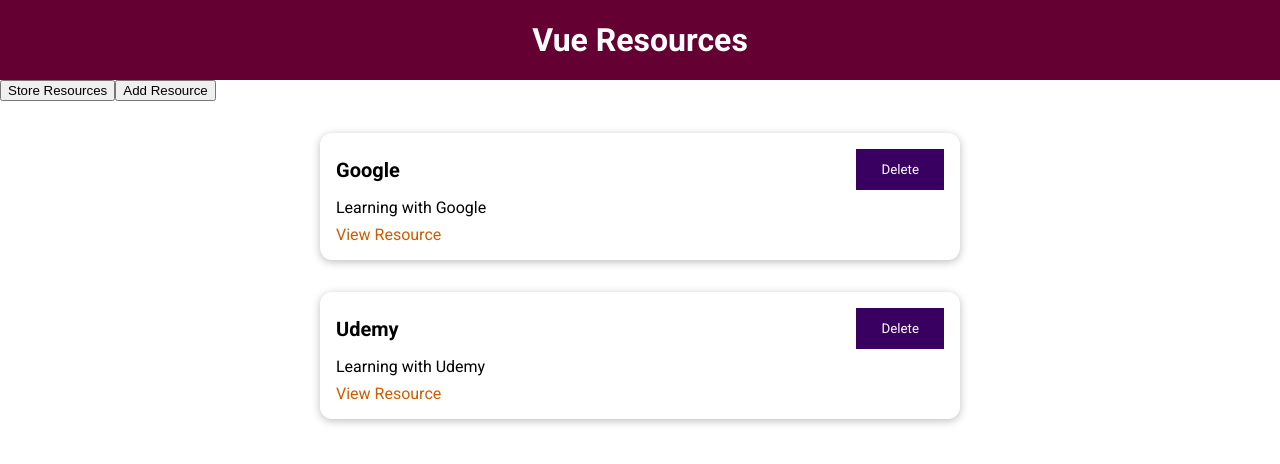
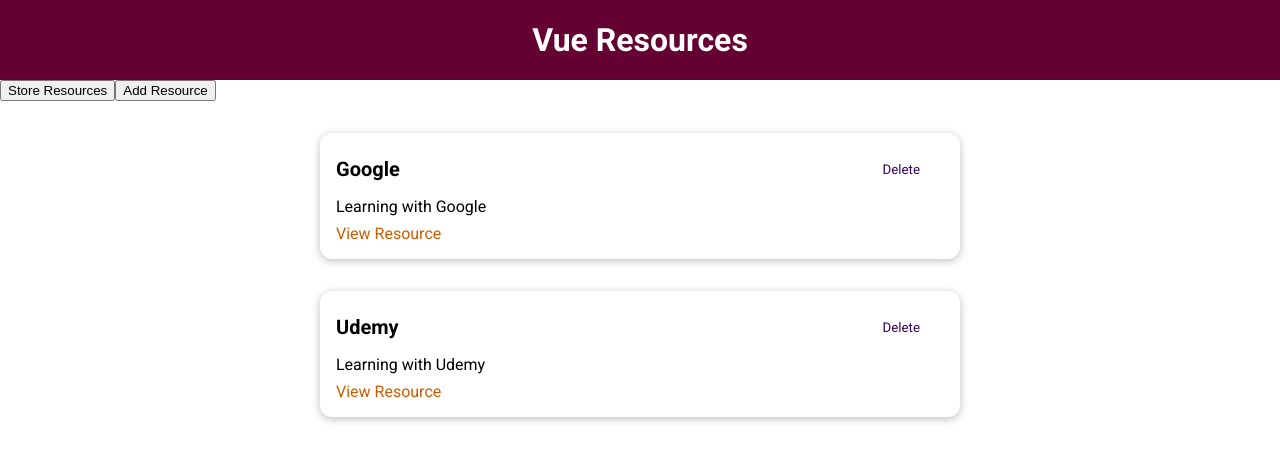
Before and after one commit to alexelmore/vue-resources-app, a Vue app: page / in a window 1280 px wide. Shown: the top 464 px of the page. Built offline with nearby package versions, Linux system fonts and the light colour scheme.

Commit message:
add mode and type props to TheButton Component

```diff
--- a/src/components/AddResource.vue
+++ b/src/components/AddResource.vue
@@ -19,7 +19,7 @@
       <input type="url" id="link" required v-model="resource.link" />
     </div>
     <div>
-      <TheButton title="Submit" />
+      <TheButton type="submit" title="Submit" />
     </div>
   </form>
 </template>
--- a/src/components/Resource.vue
+++ b/src/components/Resource.vue
@@ -3,7 +3,12 @@
     <BaseCard>
       <header>
         <h3>{{ resource.title }}</h3>
-        <TheButton @click="handleDelete(resource.id)" title="Delete" />
+        <TheButton
+          type="button"
+          mode="flat"
+          @click="handleDelete(resource.id)"
+          title="Delete"
+        />
       </header>
       <p>{{ resource.description }}</p>
       <nav><a :href="resource.link">View Resource</a></nav>
--- a/src/components/TheButton.vue
+++ b/src/components/TheButton.vue
@@ -1,5 +1,5 @@
 <template>
-  <button>{{ title }}</button>
+  <button :type="type" :class="mode">{{ title }}</button>
 </template>
 
 <script>
@@ -7,6 +7,8 @@
   name: 'TheButton',
   props: {
     title: String,
+    type: String,
+    mode: String,
   },
 };
 </script>
```
